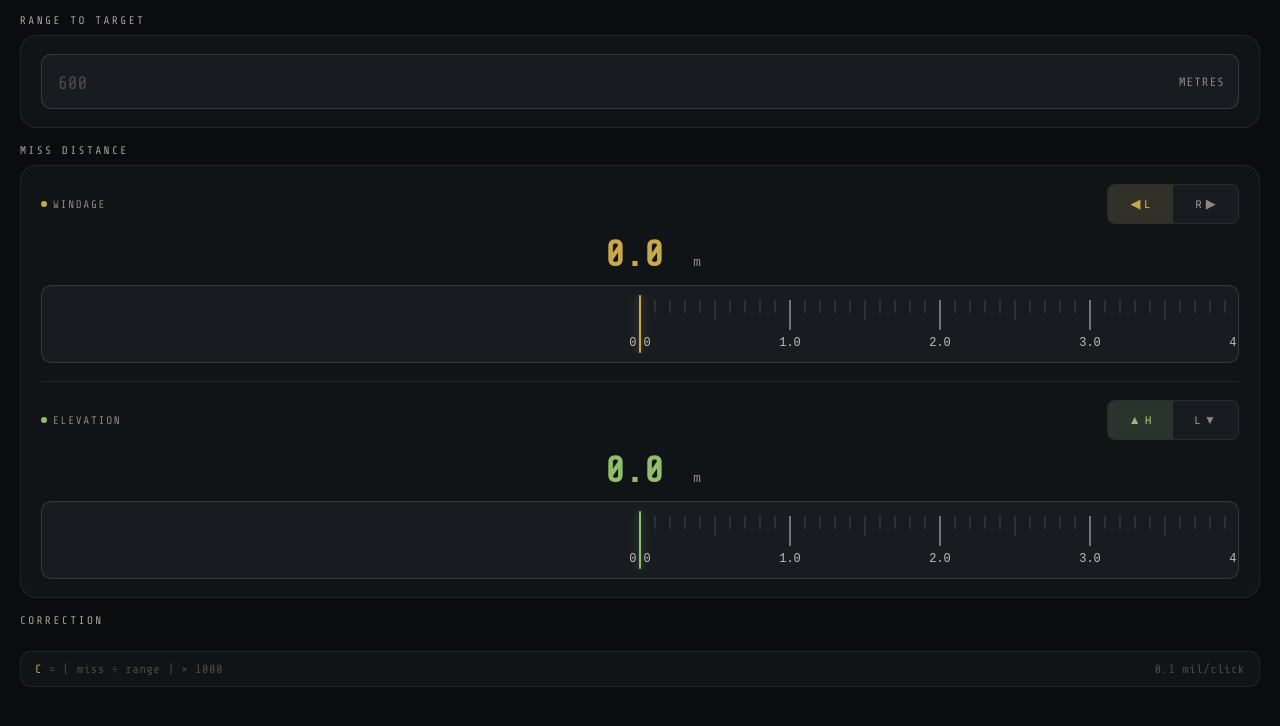
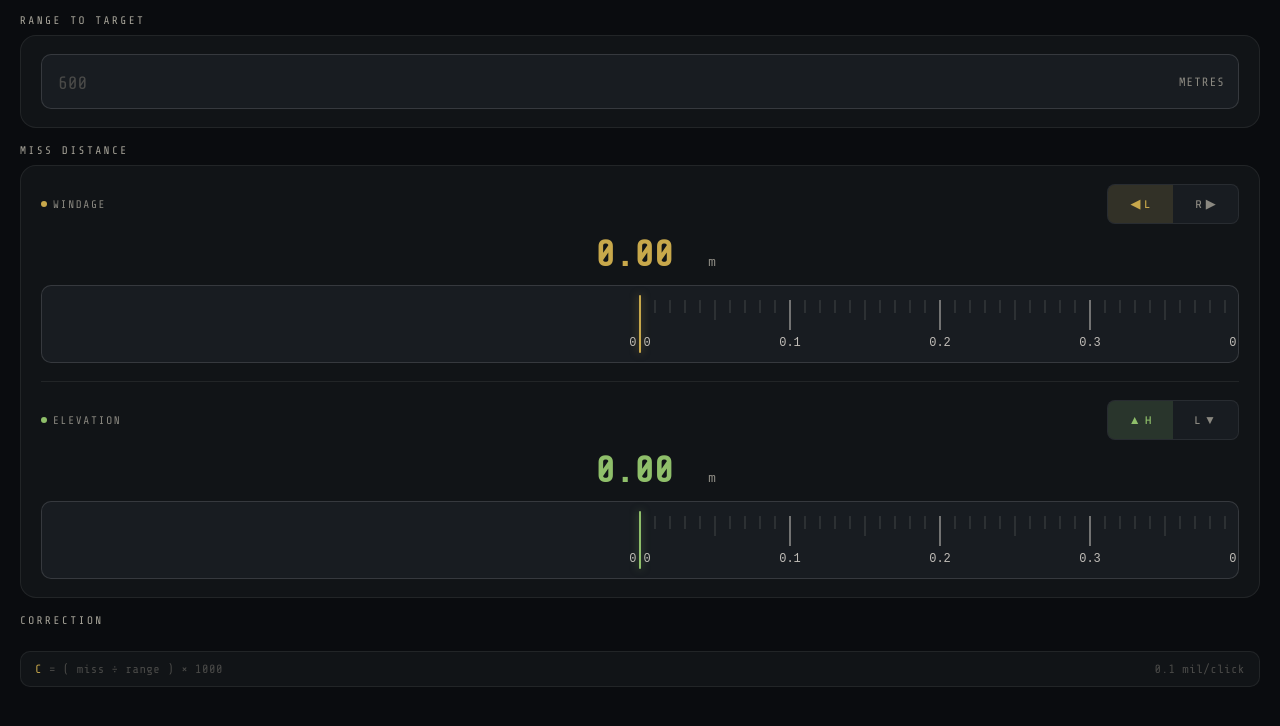
Before and after one commit to TinoOps/mil-correction, a plain HTML site: page index.html in a window 1280 px wide. Shown: the part 72-798 px from the top of the page. Drawn offline with nearby package versions, Linux system fonts and the light colour scheme.

Commit message:
Add files via upload
changed ruler scroll increment to 0.01m

```diff
--- a/index.html
+++ b/index.html
@@ -184,7 +184,7 @@
 
   .picker-readout { display: flex; align-items: baseline; justify-content: center; gap: 4px; }
   .picker-val {
-    width: 110px; text-align: center; background: transparent; border: none;
+    width: 140px; text-align: center; background: transparent; border: none;
     outline: none; font-family: var(--mono); font-size: 36px; font-weight: 700;
     padding: 0; -webkit-appearance: none; line-height: 1;
   }
@@ -395,7 +395,7 @@
           </div>
         </div>
         <div class="picker-readout">
-          <input type="number" id="miss-h" class="picker-val val-wind" inputmode="decimal" value="0.0" min="0" step="0.1" autocomplete="off">
+          <input type="number" id="miss-h" class="picker-val val-wind" inputmode="decimal" value="0.00" min="0" step="0.01" autocomplete="off">
           <span class="picker-unit">m</span>
         </div>
         <div class="ruler-screen" id="scr-h">
@@ -418,7 +418,7 @@
           </div>
         </div>
         <div class="picker-readout">
-          <input type="number" id="miss-v" class="picker-val val-elev" inputmode="decimal" value="0.0" min="0" step="0.1" autocomplete="off">
+          <input type="number" id="miss-v" class="picker-val val-elev" inputmode="decimal" value="0.00" min="0" step="0.01" autocomplete="off">
           <span class="picker-unit">m</span>
         </div>
         <div class="ruler-screen" id="scr-v">
@@ -562,8 +562,8 @@
     const cv = document.getElementById(opts.canvasId);
     const out = document.getElementById(opts.outId);
     const ctx = cv.getContext('2d');
-    const SPACING = opts.spacing;   // px per 0.1 m
-    const STEP = 0.1, FRICTION = 0.94, STOP = 0.00002;
+    const SPACING = opts.spacing;   // px per 0.01 m
+    const STEP = 0.01, FRICTION = 0.94, STOP = 0.000004;
     const TICK = 'rgba(232,228,220,0.55)', TICKMIN = 'rgba(232,228,220,0.20)', TXT = 'rgba(232,228,220,0.80)';
     let value = 0, vel = 0, raf = null, lastT = 0, H = 78, W = 0;
     let dragging = false, samples = [], startX = 0, startVal = 0;
@@ -606,7 +606,7 @@
       }
     }
 
-    function setVal(v) { value = Math.max(0, v); out.value = value.toFixed(1); }
+    function setVal(v) { value = Math.max(0, v); out.value = value.toFixed(2); }
 
     function onDown(e) {
       cancelAnimationFrame(raf); raf = null; vel = 0;
```
